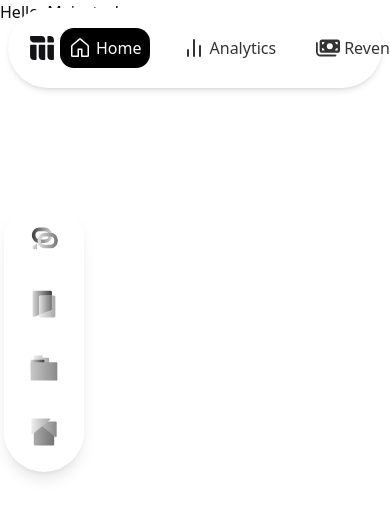
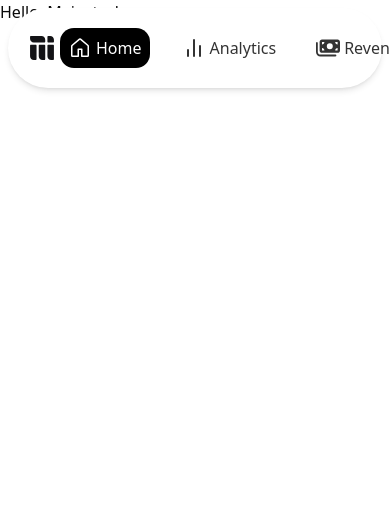
Before and after one commit to EmperorSmiles/mainstack-demo, a Next.js app: page / in a window 390 px wide. Shown: the top 516 px of the page. Built offline with nearby package versions, Linux system fonts and the light colour scheme.

Commit message:
Filtering feature: status: completed

```diff
--- a/src/components/SideBar.tsx
+++ b/src/components/SideBar.tsx
@@ -20,7 +20,7 @@ const menuItems = [
 
 const SideBar = () => {
   return (
-    <aside className="w-auto h-auto fixed top-50 left-0 rounded-full shadow-lg bg-white p-4 ml-1 z-10">
+    <aside className="w-auto h-auto fixed top-50 left-0 rounded-full shadow-lg bg-white p-4 ml-1 z-10 hidden md:block">
       <TooltipProvider>
         <ul className="flex flex-col gap-4">
           {menuItems.map(({ label, href, icon }, index) => (
```
